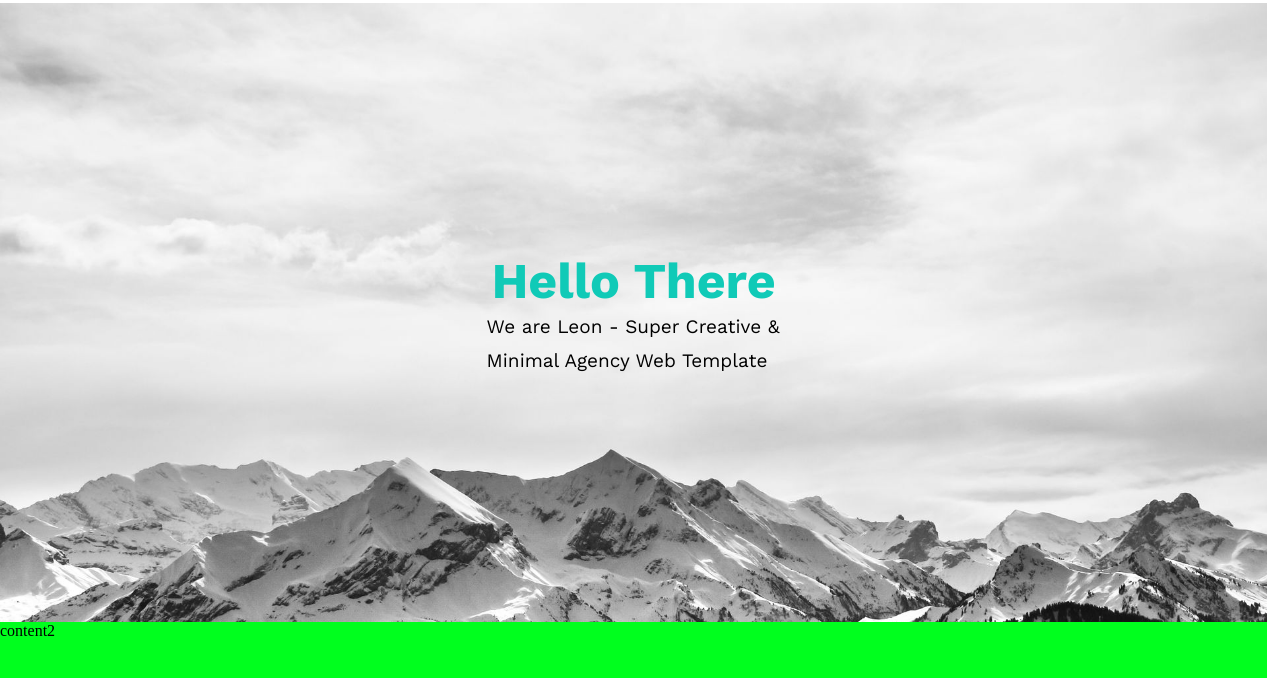
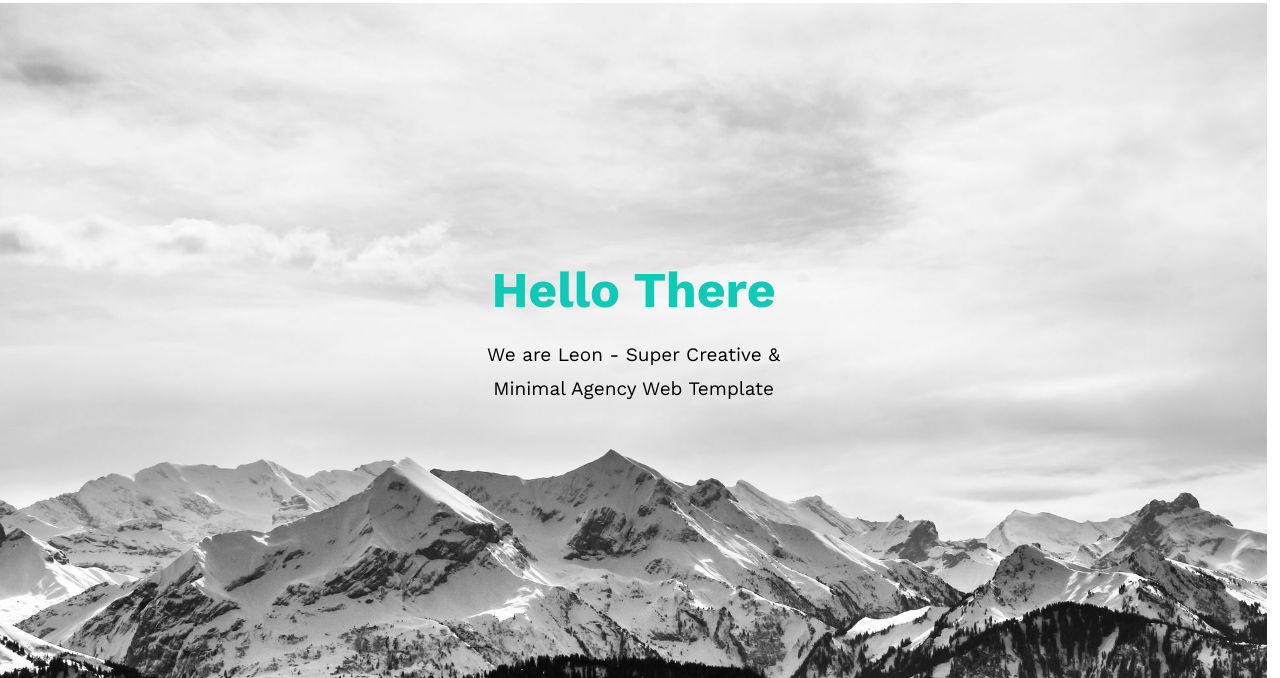
Before and after one commit to anassreda/Leon, a plain HTML site: page index.html in a window 1280 px wide. Shown: the part 61-739 px from the top of the page. Drawn offline with nearby package versions, Linux system fonts and the light colour scheme.

Commit message:
style changing

```diff
--- a/styles.css
+++ b/styles.css
@@ -10,7 +10,7 @@
         "content2"
         "footer";
     grid-template-columns: 1fr;
-    grid-template-rows: 64px auto auto 80px;
+    grid-template-rows: 64px 678px auto 80px;
 }
 
 .links {
@@ -106,8 +106,6 @@
 img {
     width: 4vw;
 }
-
-
 .content {
     display: flex;
     grid-area: content;
@@ -117,24 +115,29 @@ img {
     justify-content: center;
     align-items: center;
 
+
 }
 
 .content #welcom {
+
     display: flex;
     width: 294px;
-    height: 120px;
+    height: 145px;
     align-items: center;
     flex-direction: column;
-    justify-content: space-around;
     font-family: "Work Sans", sans-serif;
+    justify-content: space-between;
+    margin-bottom: 18px;
 }
 
 .content #smll {
+    text-align: center;
     line-height: 34px;
     font-size: 19px;
 }
 
 .content #grand {
+
     color: rgb(16, 202, 183);
     font-family: "Work Sans", sans-serif;
     font-weight: 700;
```
